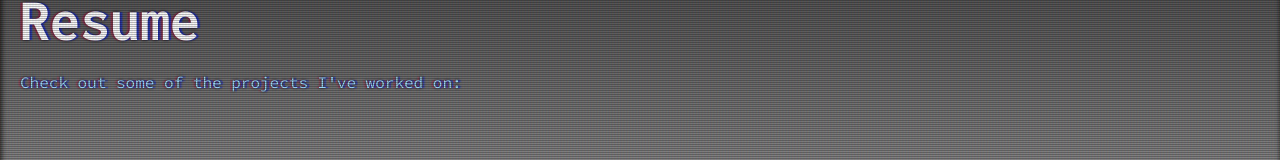
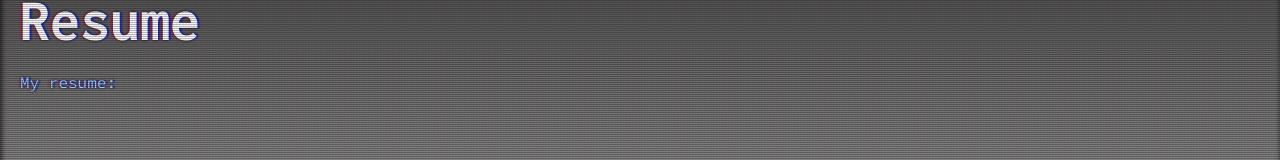
Before and after one commit to dnsmith124/portfolio-site, a Next.js app: page /resume in a window 1280 px wide. Shown: the part 213-373 px from the top of the page. Built offline with nearby package versions, Linux system fonts and the light colour scheme.

Commit message:
address build issues

```diff
--- a/app/page.tsx
+++ b/app/page.tsx
@@ -63,7 +63,7 @@ const Home = () => {
           />
           {/* <h2 className='text-8xl italic font-bold mb-6'>David</h2> */}
           <div className={`opacity-0 duration-500 transition-opacity  ${blurbVisible ? 'opacity-100 ' : ''}`}>
-            <p className={`${source_code_pro.className} text-codeBlue mb-3`}>I'm a frontend developer.</p>
+            <p className={`${source_code_pro.className} text-codeBlue mb-3`}>I&apos;m a frontend developer.</p>
             <p className={`${source_code_pro.className} text-codeBlue mb-3`}>I love writing clean, functional, maintainable code.</p>
             <p className={`${source_code_pro.className} text-codeBlue mb-3`}>...but I love a lot of other things <span className='text-codeBlueDark cursor-pointer' onClick={()=>setCodeShown(prev=>!prev)}>too</span><span className='font-thin text-lg animate-blinking-cursor'>|</span></p>
           </div>
--- a/app/projects/page.tsx
+++ b/app/projects/page.tsx
@@ -5,7 +5,7 @@ const Projects = () => {
   return (
     <Page title="Projects" description="Some of David's projects.">
       <p className={`${source_code_pro.className} text-codeBlue mb-3`}>
-        Check out some of the projects I've worked on:
+        Check out some of the projects I&apos;ve worked on:
       </p>
 
     </Page>
--- a/app/resume/page.tsx
+++ b/app/resume/page.tsx
@@ -5,7 +5,7 @@ const Resume = () => {
   return (
     <Page title="Resume" description="An online version of David's resume.">
       <p className={`${source_code_pro.className} text-codeBlue mb-3`}>
-        Check out some of the projects I've worked on:
+        My resume:
       </p>
 
     </Page>
```
